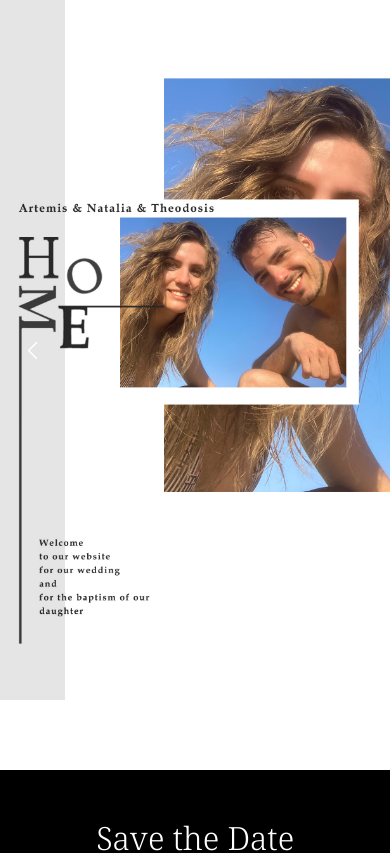
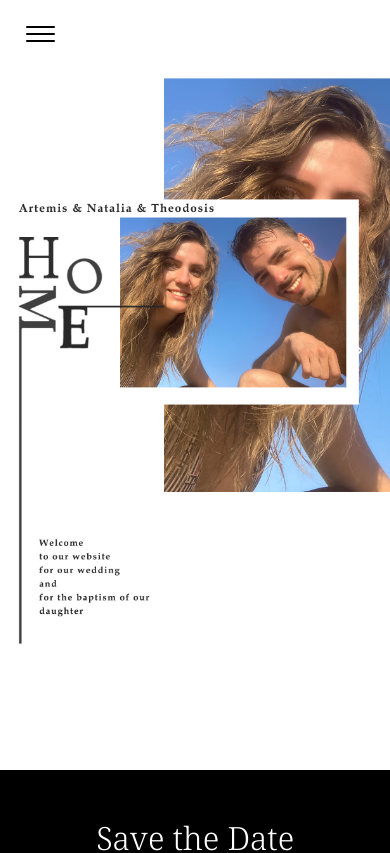
Before and after one commit to dodosiz/wedding-site, a Next.js app: page / in a window 390 px wide. Shown: the top 853 px of the page. Built offline with nearby package versions, Linux system fonts and the light colour scheme.

Commit message:
Mobile navigation

```diff
--- /dev/null
+++ b/app/ui/mobileNavigationBar.css
@@ -0,0 +1,92 @@
+@media only screen and (max-width: 400px) {
+  nav {
+    height: 65px;
+    position: fixed;
+    top: 0;
+    left: 0;
+  }
+
+  #menuToggle {
+    display: flex;
+    flex-direction: column;
+    position: relative;
+    top: 25px;
+    left: 25px;
+    z-index: 1;
+    -webkit-user-select: none;
+    user-select: none;
+    background-color: rgba(255, 255, 255, 0.4);
+    padding: 1px;
+    border-radius: 2px;
+  }
+
+  #menuToggle input {
+    display: flex;
+    width: 40px;
+    height: 32px;
+    position: absolute;
+    cursor: pointer;
+    opacity: 0;
+    z-index: 2;
+  }
+
+  #menuToggle span {
+    display: flex;
+    width: 29px;
+    height: 2px;
+    margin-bottom: 5px;
+    position: relative;
+    background: black;
+    border-radius: 3px;
+    z-index: 1;
+    transform-origin: 5px 0px;
+    transition: transform 0.5s cubic-bezier(0.77, 0.2, 0.05, 1),
+      background 0.5s cubic-bezier(0.77, 0.2, 0.05, 1), opacity 0.55s ease;
+  }
+
+  #menuToggle span:first-child {
+    transform-origin: 0% 0%;
+  }
+
+  #menuToggle span:nth-last-child(4) {
+    transform-origin: 0% 100%;
+  }
+
+  #menuToggle input:checked ~ span {
+    opacity: 1;
+    transform: rotate(45deg) translate(-3px, -1px);
+    background: #36383f;
+  }
+  #menuToggle input:checked ~ span:nth-last-child(3) {
+    opacity: 0;
+    transform: rotate(0deg) scale(0.2, 0.2);
+  }
+
+  #menuToggle input:checked ~ span:nth-last-child(2) {
+    transform: rotate(-45deg) translate(0, -1px);
+  }
+
+  #menu {
+    position: absolute;
+    width: 180px;
+    height: 100vh;
+    box-shadow: 0 0 10px #85888c;
+    margin: -50px 0 0 -50px;
+    padding: 50px;
+    padding-top: 125px;
+    background-color: white;
+    -webkit-font-smoothing: antialiased;
+    transform-origin: 0% 0%;
+    transform: translate(-100%, 0);
+    transition: transform 0.5s cubic-bezier(0.77, 0.2, 0.05, 1);
+  }
+
+  #menu li {
+    padding: 10px 0;
+    list-style: none;
+  }
+
+  #menuToggle input:checked ~ ul {
+    transform: none;
+  }
+}
--- a/app/ui/navigationBar.module.css
+++ b/app/ui/navigationBar.module.css
@@ -39,4 +39,7 @@
   .desktop_navigation_bar {
     display: none;
   }
+  .mobile_navigation_bar {
+    display: block;
+  }
 }
--- a/app/ui/navigationBar.tsx
+++ b/app/ui/navigationBar.tsx
@@ -1,5 +1,7 @@
 "use client";
 import styles from "./navigationBar.module.css";
+import "./mobileNavigationBar.css";
+import { useState } from "react";
 
 interface Item {
   text: string;
@@ -13,11 +15,13 @@ interface NavigationBarProps {
 }
 
 export function NavigationBar(props: NavigationBarProps) {
+  const [checked, setChecked] = useState(false);
   const handleClick = (link: string) => {
     const element = document.getElementById(link);
     if (element) {
       element.scrollIntoView({ behavior: "smooth", block: "start" });
     }
+    setChecked(false);
   };
   return (
     <>
@@ -36,7 +40,33 @@ export function NavigationBar(props: NavigationBarProps) {
           ))}
         </ul>
       </nav>
-      <nav role="navigation" className={styles.mobile_navigation_bar}></nav>
+      <nav className={styles.mobile_navigation_bar} role="navigation">
+        <div id="menuToggle">
+          <input
+            checked={checked}
+            onClick={() => {
+              setChecked(!checked);
+            }}
+            type="checkbox"
+          />
+          <span></span>
+          <span></span>
+          <span></span>
+          <ul id="menu">
+            {props.items.map((i) => (
+              <li
+                key={i.link}
+                onClick={() => handleClick(i.link)}
+                className={`${styles.navigation_item} ${
+                  i.link === props.active ? styles.active : undefined
+                }`}
+              >
+                {i.text}
+              </li>
+            ))}
+          </ul>
+        </div>
+      </nav>
     </>
   );
 }
```
